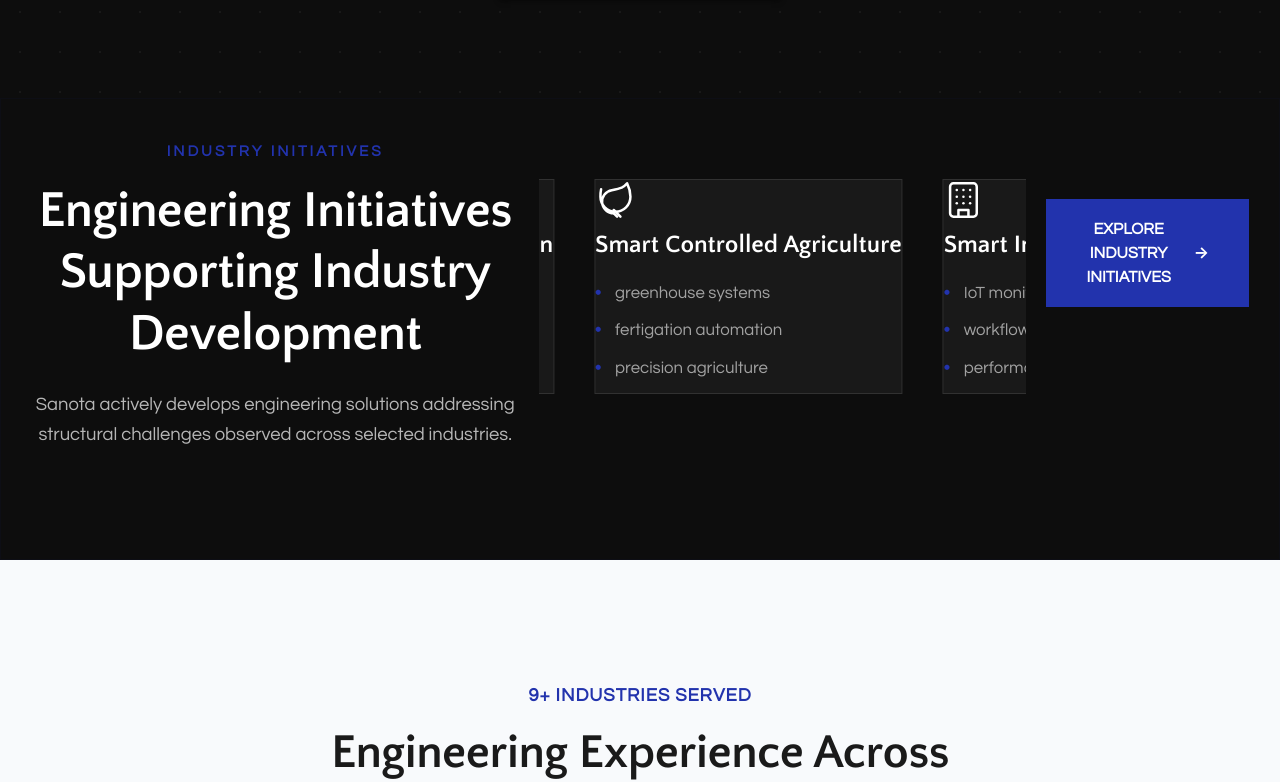
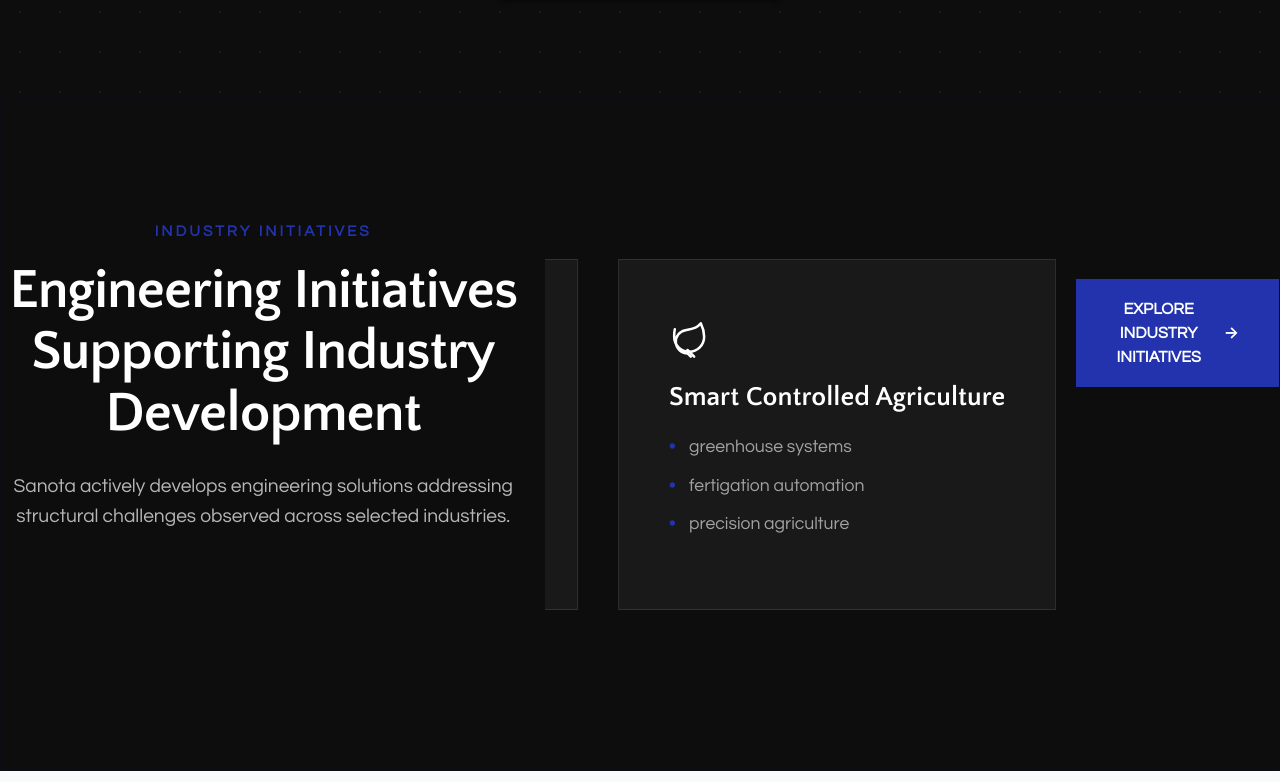
Before and after one commit to Knoweb/sanota-site, a React (Vite) app: page / in a window 1280 px wide. Shown: the part 2708-3490 px from the top of the page. Built offline with nearby package versions, Linux system fonts and the light colour scheme.

Commit message:
Final cleanup of Industry Initiatives dark theme styles

```diff
--- a/src/pages/Home/Home.css
+++ b/src/pages/Home/Home.css
@@ -1793,18 +1793,78 @@
         font-size: 2.2rem;
     }
 }
-
-.initiatives-header { text-align: center; margin-bottom: 70px; position: relative; }
-.initiatives-tagline { color: #2233AD !important; font-size: 0.95rem !important; font-weight: 800 !important; letter-spacing: 3px !important; text-transform: uppercase !important; margin-bottom: 15px !important; }
-.initiatives-title { font-size: 3.2rem !important; font-weight: 800 !important; color: #1a1a1a !important; line-height: 1.2 !important; margin-bottom: 25px !important; }
-.initiatives-subtitle { font-size: 1.15rem !important; color: #475569 !important; max-width: 800px !important; margin: 0 auto !important; line-height: 1.6 !important; }
-
-
-/* --- FINAL DARK THEME FIX FOR INITIATIVES --- */
-.initiatives-section { background-color: #0D0D0D !important; }
-.initiatives-title { color: #ffffff !important; }
-.initiatives-subtitle { color: rgba(255, 255, 255, 0.7) !important; }
-.initiative-card { background: rgba(255, 255, 255, 0.05) !important; border: 1px solid rgba(255, 255, 255, 0.1) !important; border-radius: 0 !important; }
-.initiative-card-title { color: #ffffff !important; }
-.initiative-list li { color: rgba(255, 255, 255, 0.6) !important; }
-.initiative-card-icon { color: #ffffff !important; }
+/* --- Industry Initiatives (Dark Theme) --- */
+.initiatives-section {
+    background-color: #0D0D0D !important;
+    padding: 120px 0;
+    position: relative;
+    overflow: hidden;
+}
+
+.initiatives-header {
+    text-align: center;
+    margin-bottom: 70px;
+    position: relative;
+    z-index: 2;
+}
+
+.initiatives-tagline {
+    color: #2233AD !important;
+    font-size: 0.95rem !important;
+    font-weight: 800 !important;
+    letter-spacing: 3px !important;
+    text-transform: uppercase !important;
+    margin-bottom: 15px !important;
+}
+
+.initiatives-title {
+    font-size: 3.5rem !important;
+    font-weight: 800 !important;
+    color: #ffffff !important;
+    line-height: 1.1 !important;
+    margin-bottom: 25px !important;
+    letter-spacing: -1px !important;
+}
+
+.initiatives-subtitle {
+    font-size: 1.2rem !important;
+    color: rgba(255, 255, 255, 0.7) !important;
+    max-width: 850px !important;
+    margin: 0 auto !important;
+    line-height: 1.6 !important;
+}
+
+.initiative-card {
+    background: rgba(255, 255, 255, 0.05) !important;
+    border: 1px solid rgba(255, 255, 255, 0.1) !important;
+    border-radius: 0 !important;
+    padding: 60px 50px !important;
+    transition: all 0.4s ease !important;
+}
+
+.initiative-card:hover {
+    background: rgba(255, 255, 255, 0.08) !important;
+    border-color: #2233AD !important;
+    transform: translateY(-10px) !important;
+}
+
+.initiative-card-title {
+    color: #ffffff !important;
+    font-size: 1.7rem !important;
+    font-weight: 800 !important;
+}
+
+.initiative-list li {
+    color: rgba(255, 255, 255, 0.6) !important;
+    font-size: 1.1rem !important;
+}
+
+.initiative-card-icon {
+    color: #ffffff !important;
+    width: 60px !important;
+    height: 60px !important;
+}
+
+.initiative-card:hover .initiative-card-icon {
+    color: #2233AD !important;
+} }
```
